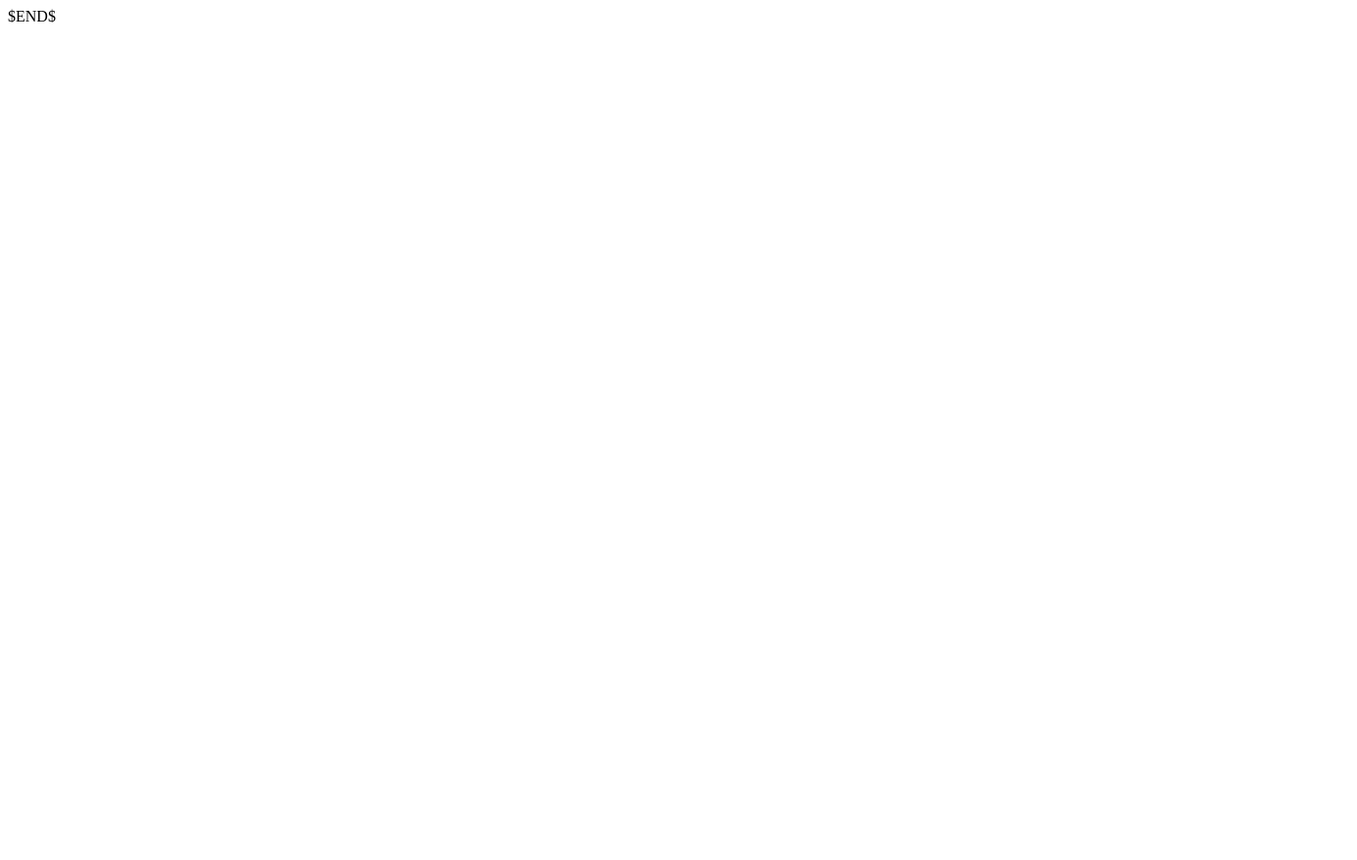
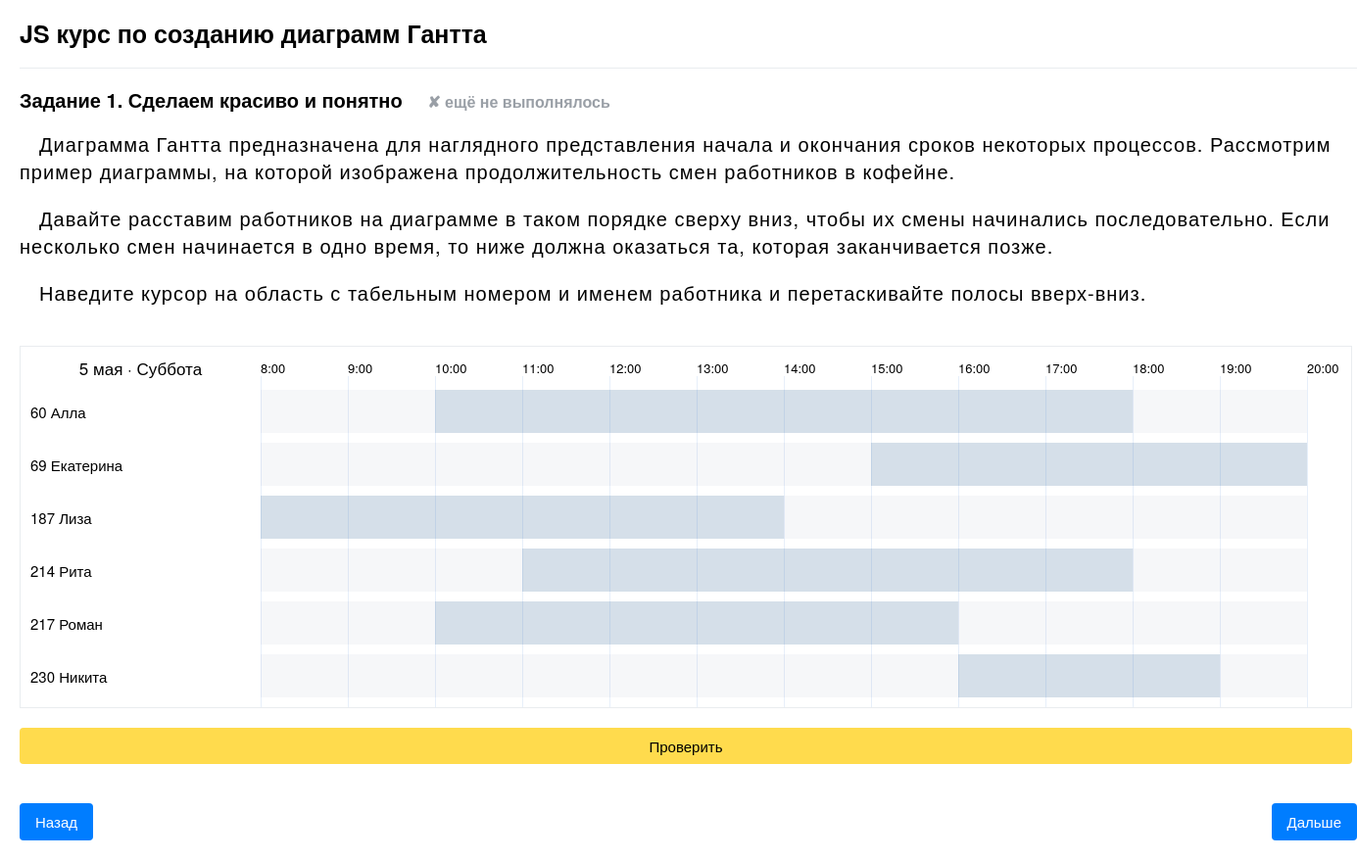
Before and after one commit to nikotlichnik/learn_gantt_chart, a plain HTML site: page task2.html in a window 1280 px wide. Shown: the whole page at 98% size, 1385 px wide, since content can reach past the window. Before the commit the page ends 800 px from the top, so only its background shows below. Drawn offline with nearby package versions, Linux system fonts and the light colour scheme; a web font is replaced by a local one.

Commit message:
Выполнено первое задание курса с проверкой результата

```diff
--- a/css/diagram.css
+++ b/css/diagram.css
@@ -2,29 +2,7 @@
     display: grid;
     grid-template-columns: 245px 1080px;
     grid-template-rows: 44px;
-    grid-template-areas: "add actions" "date time-values" "crew-time crew-time";
-}
-
-.diagram__button {
-    grid-area: add;
-    padding: 10px 16px;
-    margin-bottom: 10px;
-
-    color: var(--white);
-    font-size: 15px;
-    font-weight: 200;
-
-    border: none;
-    border-radius: 4px;
-    background-color: var(--hover-blue);
-}
-
-.diagram__button:hover {
-    background-color: var(--hover-link-blue);
-}
-
-.diagram__button:active {
-    background-color: var(--active-link-blue);
+    grid-template-areas: "date time-values" "crew-time crew-time";
 }
 
 .diagram__date {
@@ -43,7 +21,6 @@
     display: flex;
     align-items: center;
     margin: 0;
-    margin-bottom: 10px;
     padding: 0;
 
     list-style: none;
@@ -69,6 +46,8 @@
     z-index: 10;
 
     background-color: var(--time-line);
+
+    pointer-events: none;
 }
 
 .diagram__crew-list {
--- a/css/page-body.css
+++ b/css/page-body.css
@@ -1,6 +1,6 @@
 .page-body{
     display: grid;
-    grid-template-columns: auto 1365px auto;
+    grid-template-columns: 1fr 1365px 1fr;
     grid-template-areas:
             ". header ."
             ". main ."
--- a/css/page-main.css
+++ b/css/page-main.css
@@ -12,6 +12,25 @@
 
     font-size: 20px;
     font-weight: 900;
+}
+
+.page-main__is-done {
+    margin-left: 20px;
+}
+
+.page-main__is-done--correct {
+    display: none;
+    color: var(--correct-green);
+}
+
+.page-main__is-done--wrong {
+    display: none;
+    color: var(--wrong-red);
+}
+
+.page-main__is-done--no-result {
+    display: none;
+    color: var(--modal-bg-grey);
 }
 
 .page-main__theory {
--- a/css/scaffolding.css
+++ b/css/scaffolding.css
@@ -19,6 +19,13 @@
     --time-block-hover: #98A9B9;
     --time-block-active: #99A9B9;
     --time-line: rgba(19, 100, 205, 0.1);
+
+    --check-button-yellow: #ffdb4d;
+    --check-button-yellow-hover: #ffd633;
+    --check-button-yellow-active: #fc0;
+
+    --correct-green: #2e5d04;
+    --wrong-red: #9c1f1e;
 }
 
 @font-face {
--- a/css/task.css
+++ b/css/task.css
@@ -3,7 +3,7 @@
     grid-gap: 20px;
     grid-template-rows: auto auto;
     grid-template-columns: 440px 440px 440px;
-    grid-template-areas: "theory theory theory" "task task task";
+    grid-template-areas: "theory theory theory" "task task task" "actions actions actions" "result result result";
     margin-bottom: 20px;
 }
 
@@ -11,7 +11,7 @@
     grid-area: theory;
 }
 
-.task__paragraph{
+.task__paragraph {
     margin: 0;
     margin-bottom: 20px;
     padding: 0;
@@ -23,6 +23,79 @@
     hyphens: auto;
 }
 
+.task__results {
+    grid-area: result;
+}
+
+.task__result {
+    margin: 0;
+    margin-bottom: 20px;
+    padding: 0;
+
+    font-weight: 200;
+    letter-spacing: 1px;
+    line-height: 28px;
+    text-indent: 20px;
+    hyphens: auto;
+}
+
+.task__result--correct {
+    display: none;
+
+    color: var(--correct-green);
+}
+
+.task__result--wrong {
+    display: none;
+
+    color: var(--wrong-red);
+}
+
+.task__image {
+    margin: 0;
+    padding: 0;
+
+    text-align: center;
+}
+
+.task__actions {
+    grid-area: actions;
+    display: grid;
+}
+
+.task__button {
+    padding: 10px 16px;
+
+    color: var(--white);
+    font-size: 15px;
+    font-weight: 200;
+
+    border: none;
+    border-radius: 4px;
+    background-color: var(--hover-blue);
+}
+
+.task__button:hover {
+    background-color: var(--hover-link-blue);
+}
+
+.task__button:active {
+    background-color: var(--active-link-blue);
+}
+
+.task__button--check-task {
+    color: var(--font-black);
+    background-color: var(--check-button-yellow);
+}
+
+.task__button--check-task:hover {
+    background-color: var(--check-button-yellow-hover);
+}
+
+.task__button--check-task:active {
+    background-color: var(--check-button-yellow-active);
+}
+
 .task__diagram {
     grid-area: task;
     border: 1px solid var(--lightgrey);
--- a/js/script2.js
+++ b/js/script2.js
@@ -0,0 +1,167 @@
+var timetable = {
+        "60": {
+            "name": "Алла",
+            "time": [10, 18]
+        },
+        "69": {
+            "name": "Екатерина",
+            "time": [15, 20]
+        },
+        "187": {
+            "name": "Лиза",
+            "time": [8, 14]
+        },
+        "214": {
+            "name": "Рита",
+            "time": [11, 18]
+        },
+        "217": {
+            "name": "Роман",
+            "time": [10, 16]
+        },
+
+        "230": {
+            "name": "Никита",
+            "time": [16, 19]
+        }
+    }
+;
+var openHour = 8;
+var closeHour = 20;
+var diagramLineSize = 1068;
+var diagramLineHeight = 54;
+var cellSize = diagramLineSize / (closeHour - openHour);
+
+// Отображение статуса задания
+var setTaskStatus = function(task){
+    document.querySelector(".page-main__is-done--correct").style.display = "none";
+    document.querySelector(".page-main__is-done--wrong").style.display = "none";
+    document.querySelector(".page-main__is-done--no-result").style.display = "none";
+
+    var storageResult = localStorage.getItem(task);
+    var mark;
+    switch (storageResult) {
+        case "done_correct":
+            mark = document.querySelector(".page-main__is-done--correct");
+            break;
+        case "done_wrong":
+            mark = document.querySelector(".page-main__is-done--wrong");
+            break;
+        default:
+            mark = document.querySelector(".page-main__is-done--no-result");
+            break;
+    }
+    mark.style.display = "inline";
+};
+
+setTaskStatus("task1");
+
+/* Генерация диаграммы из данных выше*/
+var diagram = document.querySelector(".diagram");
+
+var generateTimetable = function (timetable) {
+    // Шкала времени
+    var numberOfCrew = 0;
+    for (var crew in timetable) {
+        numberOfCrew++;
+    }
+    var documentHead = document.querySelector("head");
+    var headStyle = document.createElement("style");
+    headStyle.innerHTML = ".diagram__time-value::after { height: " + (numberOfCrew * diagramLineHeight + 14) + "px;}";
+    documentHead.appendChild(headStyle);
+
+    var timeValuesList = document.createElement("ul");
+    timeValuesList.classList.add("diagram__time-lines");
+    for (var i = openHour; i <= closeHour; i++) {
+        var timeValueItem = document.createElement("li");
+        timeValueItem.classList.add("diagram__time-value");
+        timeValueItem.textContent = i + ":00";
+        timeValueItem.style.width = cellSize + "px";
+        i == closeHour ? timeValueItem.style.width = "12px" : {};
+        timeValuesList.appendChild(timeValueItem);
+    }
+
+    // Список работников
+    var crewList = document.createElement("ul");
+    crewList.classList.add("diagram__crew-list");
+    for (var i in timetable) {
+
+        var listItem = document.createElement("li");
+        listItem.classList.add("diagram__crew");
+
+        var crewName = document.createElement("b");
+        crewName.classList.add("diagram__crew-name");
+        crewName.textContent = i + " " + timetable[i]["name"];
+
+        var timeline = document.createElement("div");
+        timeline.classList.add("diagram__crew-time");
+        timeline.style.width = diagramLineSize + "px";
+
+        var timeblock = document.createElement("div");
+        timeblock.classList.add("diagram__time-block");
+        timeblock.setAttribute('data-crew-number', i);
+        var blockOffset = cellSize * (timetable[i]["time"][0] - openHour);
+        timeblock.style.left = blockOffset + "px";
+        var blockWidth = cellSize * (timetable[i]["time"][1] - timetable[i]["time"][0]);
+        timeblock.style.width = blockWidth + "px";
+
+
+        timeline.appendChild(timeblock);
+        listItem.appendChild(crewName);
+        listItem.appendChild(timeline);
+        crewList.appendChild(listItem);
+    }
+
+    diagram.appendChild(timeValuesList);
+    diagram.appendChild(crewList);
+};
+
+generateTimetable(timetable);
+
+
+/* Перестановка строк местами */
+var el = document.querySelector('.diagram__crew-list');
+var sortable = Sortable.create(el, {
+    animation: 150,
+    filter: ".diagram__time-block",
+    handle: ".diagram__crew-name"
+});
+
+/*Проверка выполнения задания*/
+var checkButton = document.querySelector(".task__button--check-task");
+checkButton.addEventListener("click", function () {
+    // Убираем сообщения о результате, если такие имеются
+    var correctMessage = document.querySelector(".task__result--correct");
+    var wrongMessage = document.querySelector(".task__result--wrong");
+    correctMessage.style.display = "none";
+    wrongMessage.style.display = "none";
+
+    // Получаем список узлов
+    var timeList = document.querySelectorAll(".diagram__crew");
+    // Переменная правильности результата
+    var isCorrect = true;
+    // Проходимся по элементам и смотрим
+    for (var i = 0; i < timeList.length; i++) {
+        var crewNumber = timeList[i].querySelector(".diagram__crew-time").querySelector(".diagram__time-block").dataset.crewNumber;
+        var crewBeginTime = timetable[crewNumber]["time"][0];
+        if (i == 0) {
+            var prevCrewBeginTime = crewBeginTime;
+            continue;
+        }
+        if (crewBeginTime >= prevCrewBeginTime) {
+            prevCrewBeginTime = crewBeginTime;
+        } else {
+            isCorrect = false;
+            break;
+        }
+    }
+
+    if (isCorrect) {
+        correctMessage.style.display = "block";
+        localStorage.setItem("task1", "done_correct");
+    } else {
+        wrongMessage.style.display = "block";
+        localStorage.setItem("task1", "done_wrong");
+    }
+    setTaskStatus("task1");
+});
--- a/task2.html
+++ b/task2.html
@@ -1,10 +1,69 @@
 <!DOCTYPE html>
-<html lang="en">
+<html lang="ru">
 <head>
     <meta charset="UTF-8">
-    <title>$Title$</title>
+    <title>Обучающий курс по JavaScript. Создание диаграммы Гантта. Задание 1.</title>
+    <link rel="stylesheet" href="css/style.css">
 </head>
-<body>
-$END$
+<body class="page-body">
+
+<header class="page-header">
+    <a class="page-header__title" href="index.html">
+        <h1 class="page-header__course-name">JS курс по созданию диаграмм Гантта</h1>
+    </a>
+</header>
+
+<main class="page-main">
+    <h2 class="page-main__title">
+        Задание 1. Сделаем красиво и понятно
+        <small class="page-main__is-done page-main__is-done--correct">✔ выполнено</small>
+        <small class="page-main__is-done page-main__is-done--no-result">✘ ещё не выполнялось</small>
+        <small class="page-main__is-done page-main__is-done--wrong">✘ выполнено неверно</small>
+    </h2>
+
+    <section class="task">
+        <section class="task__theory">
+            <p class="task__paragraph">
+                Диаграмма Гантта предназначена для наглядного представления начала и окончания сроков некоторых
+                процессов. Рассмотрим пример диаграммы, на которой изображена продолжительность смен работников в
+                кофейне.
+            </p>
+            <p class="task__paragraph">
+                Давайте расставим работников на диаграмме в таком порядке сверху вниз, чтобы их смены начинались
+                последовательно. Если несколько смен начинается в одно время, то ниже должна оказаться та, которая заканчивается
+                позже.
+            </p>
+            <p class="task__paragraph">
+                Наведите курсор на область с табельным номером и именем работника и перетаскивайте полосы вверх-вниз.
+            </p>
+        </section>
+        <section class="task__actions task__actions--task1">
+            <button class="task__button task__button--check-task">Проверить</button>
+        </section>
+        <section class="task__diagram diagram">
+            <b class="diagram__date">5 мая · Суббота</b>
+        </section>
+        <section class="task__results">
+            <p class="task__result task__result--correct">
+                Правильно! В таком упорядоченном виде гораздо проще проводить анализ диаграммы, чем мы займёмся в следующем задании.
+            </p>
+            <p class="task__result task__result--wrong">
+                Что-то не так. Проверьте соответствует ли расположение полос в диаграмме условиям задания.
+            </p>
+        </section>
+    </section>
+
+    <section class="page-main__controls">
+        <a class="page-main__control" href="task1.html">Назад</a>
+        <a class="page-main__control" href="task3.html">Дальше</a>
+    </section>
+</main>
+
+<footer class="page-footer">
+
+</footer>
+<script src="https://cdn.jsdelivr.net/npm/interactjs@1.3.3/dist/interact.min.js"></script>
+<script src="https://cdn.jsdelivr.net/npm/sortablejs@1.6.1/Sortable.min.js"></script>
+<script src="js/script2.js"></script>
 </body>
 </html>
```
